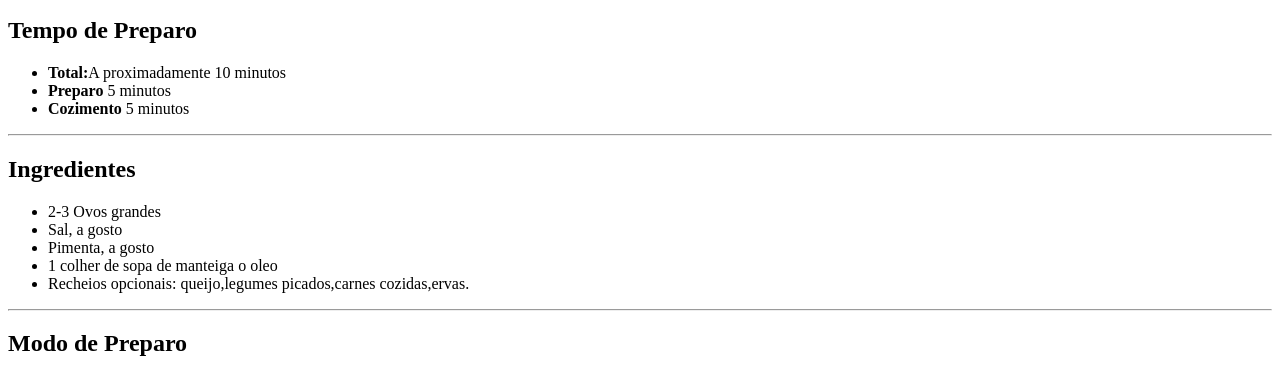
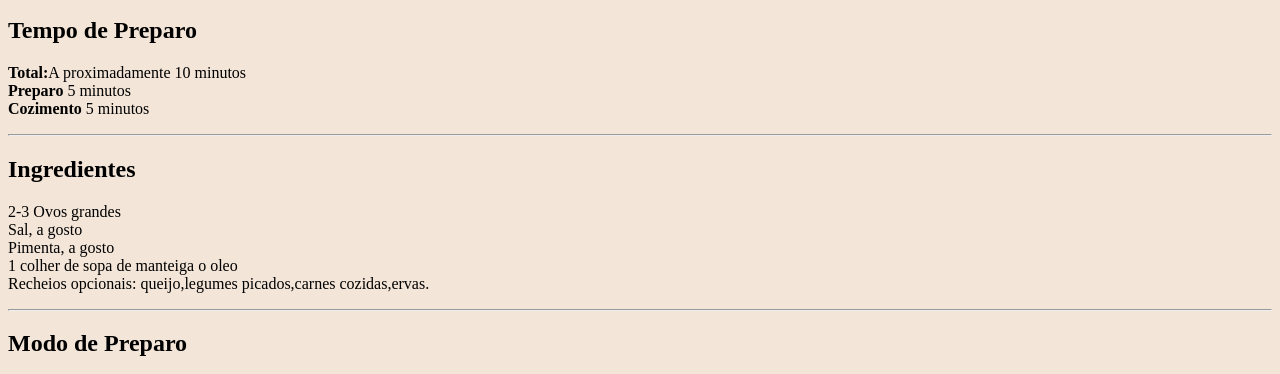
Before and after one commit to rhogerss9/receitas, a plain HTML site: page index.html in a window 1280 px wide. Shown: the part 413-787 px from the top of the page. Drawn offline with Linux system fonts and the light colour scheme.

Commit message:
primeiro commit do CSS

```diff
--- a/index.html
+++ b/index.html
@@ -3,6 +3,10 @@
 <head>
     <meta charset="UTF-8">
     <meta name="viewport" content="width=device-width, initial-scale=1.0">
+    <link rel="stylesheet" href="style.css">
+    <link rel="preconnect" href="https://fonts.googleapis.com">
+    <link rel="preconnect" href="https://fonts.gstatic.com" crossorigin>
+    <link href="https://fonts.googleapis.com/css2?family=Lora:ital,wght@0,400..700;1,400..700&family=Outfit:wght@100..900&display=swap" rel="stylesheet">
     <title>Receitas de Omelete</title>
 </head>
 <body>
--- /dev/null
+++ b/style.css
@@ -0,0 +1,9 @@
+* {
+    margin: o;
+    padding: 0;
+    box-sizing: border-boxi;
+}
+
+body {
+    background-color: #f3e5d7;
+}
```
